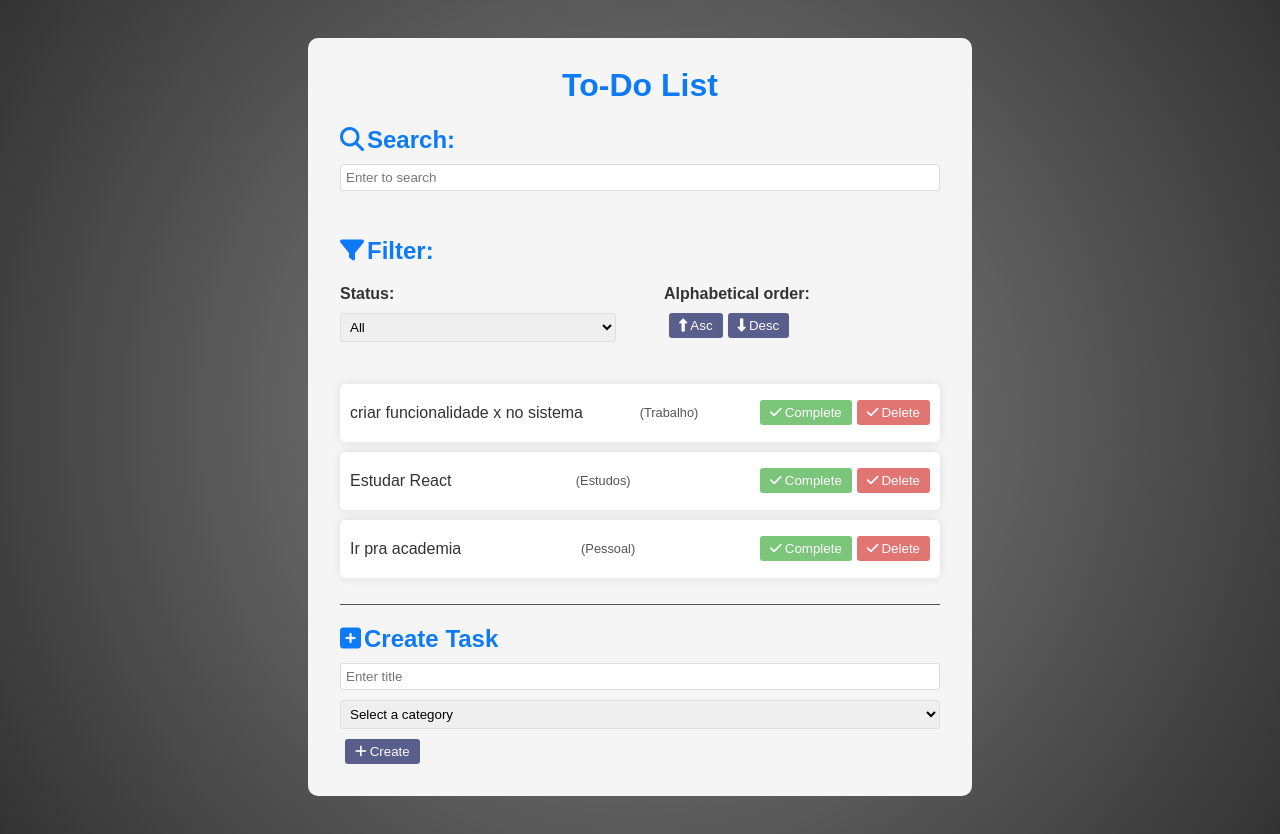
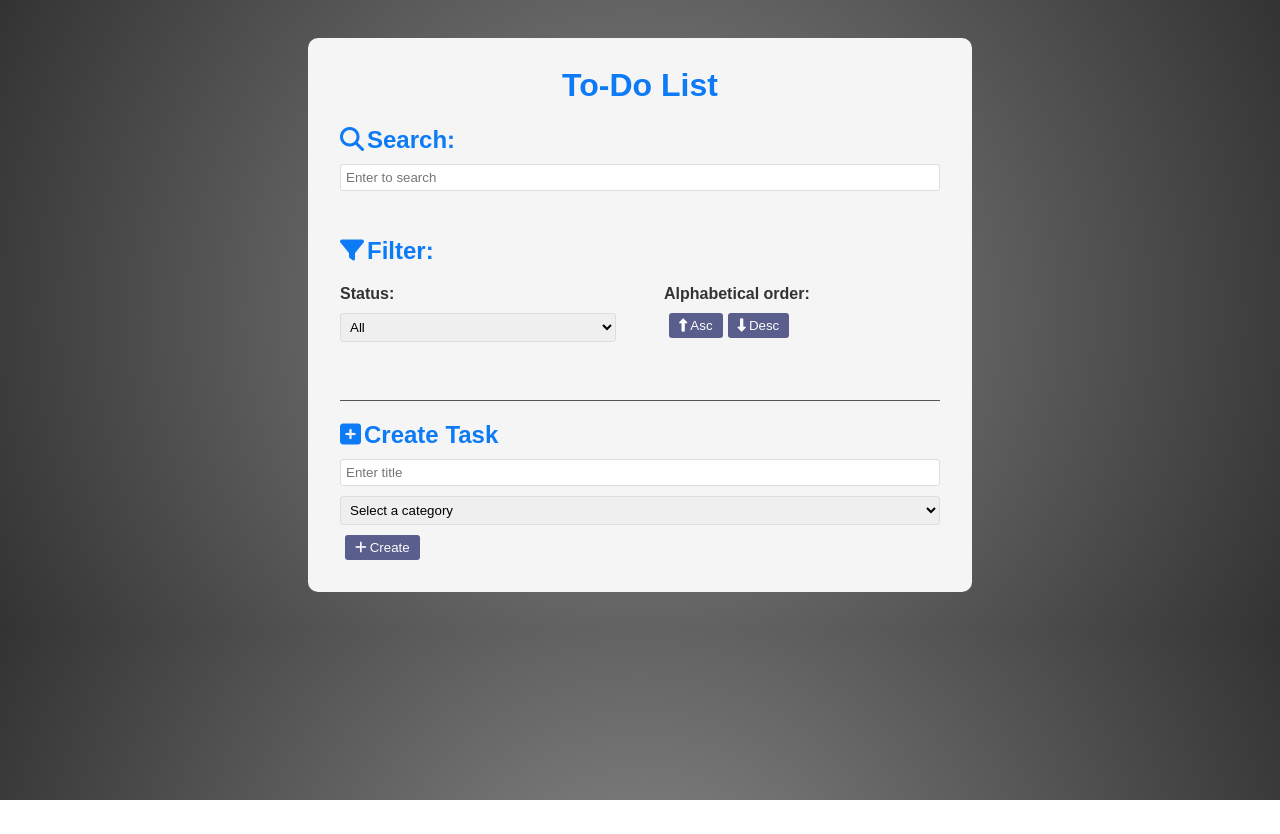
Before and after one commit to PauloAlves8039/react-todo-list, a React (Vite) app: page / in a window 1280 px wide. After the commit the page ends 800 px from the top, so only its background shows below. Built offline with nearby package versions, Linux system fonts and the light colour scheme.

Commit message:
feat: added screenshot and data cleaning

```diff
--- a/src/App.jsx
+++ b/src/App.jsx
@@ -7,26 +7,7 @@ import "./App.css";
 
 function App() {
 
-  const [todos, setTodos] = useState([
-    {
-      id:1,
-      text: "criar funcionalidade x no sistema",
-      category: "Trabalho",
-      isCompleted: false,
-    },
-    {
-      id:2,
-      text: "Ir pra academia",
-      category: "Pessoal",
-      isCompleted: false,
-    },
-    {
-      id:3,
-      text: "Estudar React",
-      category: "Estudos",
-      isCompleted: false,
-    }
-  ]);
+  const [todos, setTodos] = useState([]);
 
   const [search, setSearch] = useState("");
   const [filter, setFilter] = useState("All");
```
Also changed, not shown: src/assets/images/screenshot.png (added).
